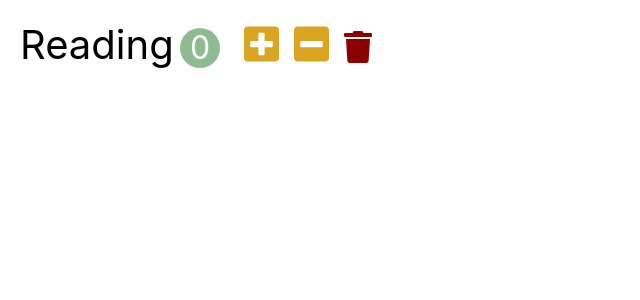
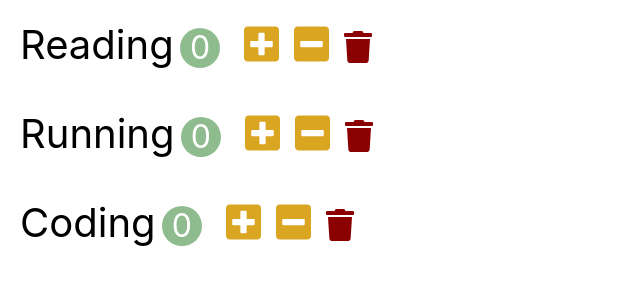
Before and after one commit to SeungWookHan/Dream-Coding-React, a React (Create React App) app in the folder react-basic/habit-tracker/: page / in a window 1280 px wide. Shown: the top 300 px of the page, without its empty margins (0-640 px from the left). Built offline with nearby package versions, Linux system fonts and the light colour scheme.

Commit message:
Add habits to map habit

```diff
--- a/react-basic/habit-tracker/src/app.jsx
+++ b/react-basic/habit-tracker/src/app.jsx
@@ -1,8 +1,8 @@
 import "./app.css";
-import Habit from "./components/habit";
+import Habits from "./components/habits";
 
 function App() {
-  return <Habit />;
+  return <Habits />;
 }
 
 export default App;
--- a/react-basic/habit-tracker/src/components/habit.jsx
+++ b/react-basic/habit-tracker/src/components/habit.jsx
@@ -17,10 +17,11 @@ export default class Habit extends Component {
   };
 
   render() {
+    const { name, count } = this.props.habit;
     return (
       <li className="habit">
-        <span className="habit-name">Reading</span>
-        <span className="habit-count">{this.state.count}</span>
+        <span className="habit-name">{name}</span>
+        <span className="habit-count">{count}</span>
         <button
           className="habit-button habit-increase"
           onClick={this.handleIncrement}
--- /dev/null
+++ b/react-basic/habit-tracker/src/components/habits.jsx
@@ -0,0 +1,21 @@
+import React, { Component } from "react";
+import Habit from "./habit";
+
+export default class Habits extends Component {
+  state = {
+    habits: [
+      { id: 1, name: "Reading", count: 0 },
+      { id: 2, name: "Running", count: 0 },
+      { id: 3, name: "Coding", count: 0 },
+    ],
+  };
+  render() {
+    return (
+      <ui>
+        {this.state.habits.map((habit) => (
+          <Habit key={habit.id} habit={habit} />
+        ))}
+      </ui>
+    );
+  }
+}
```
